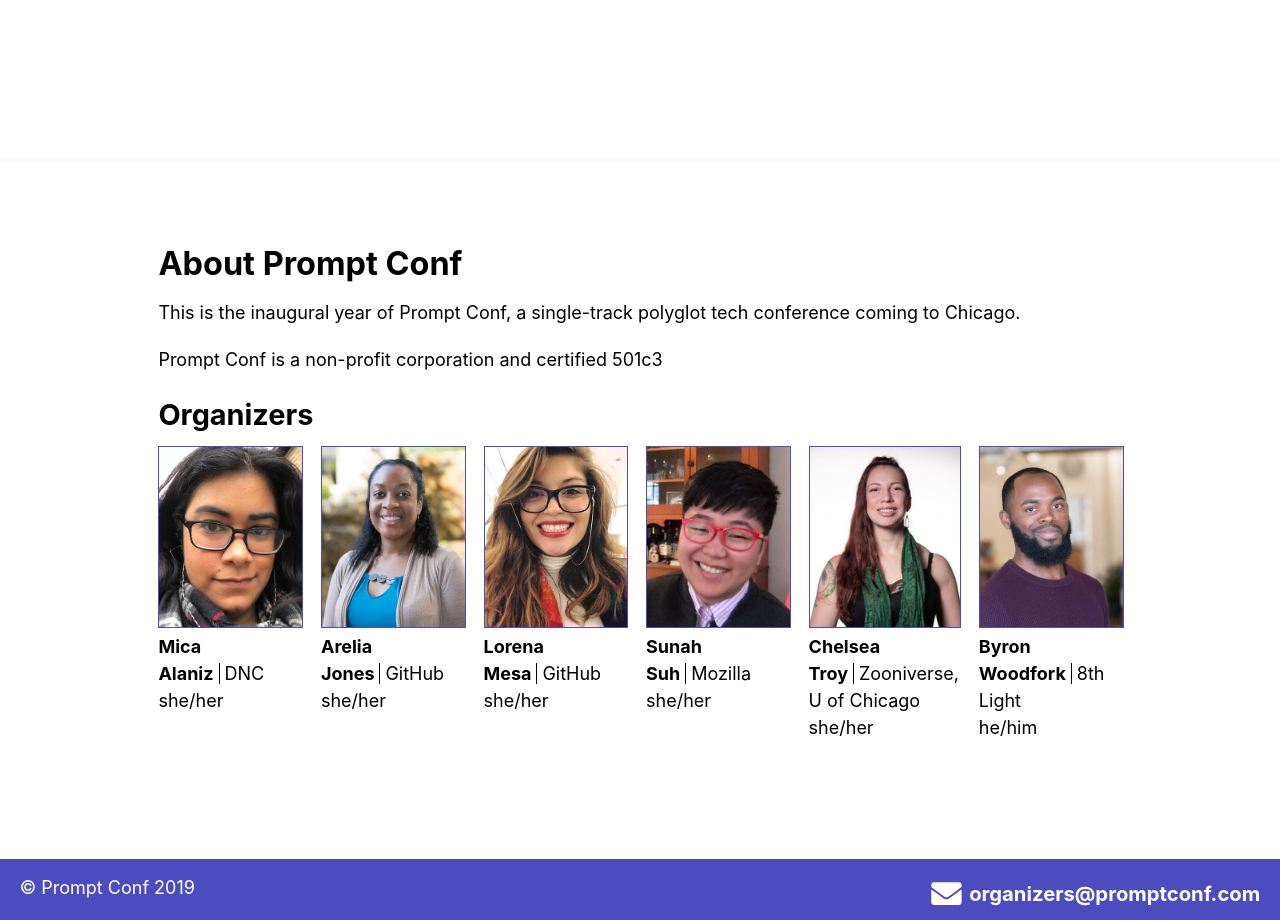
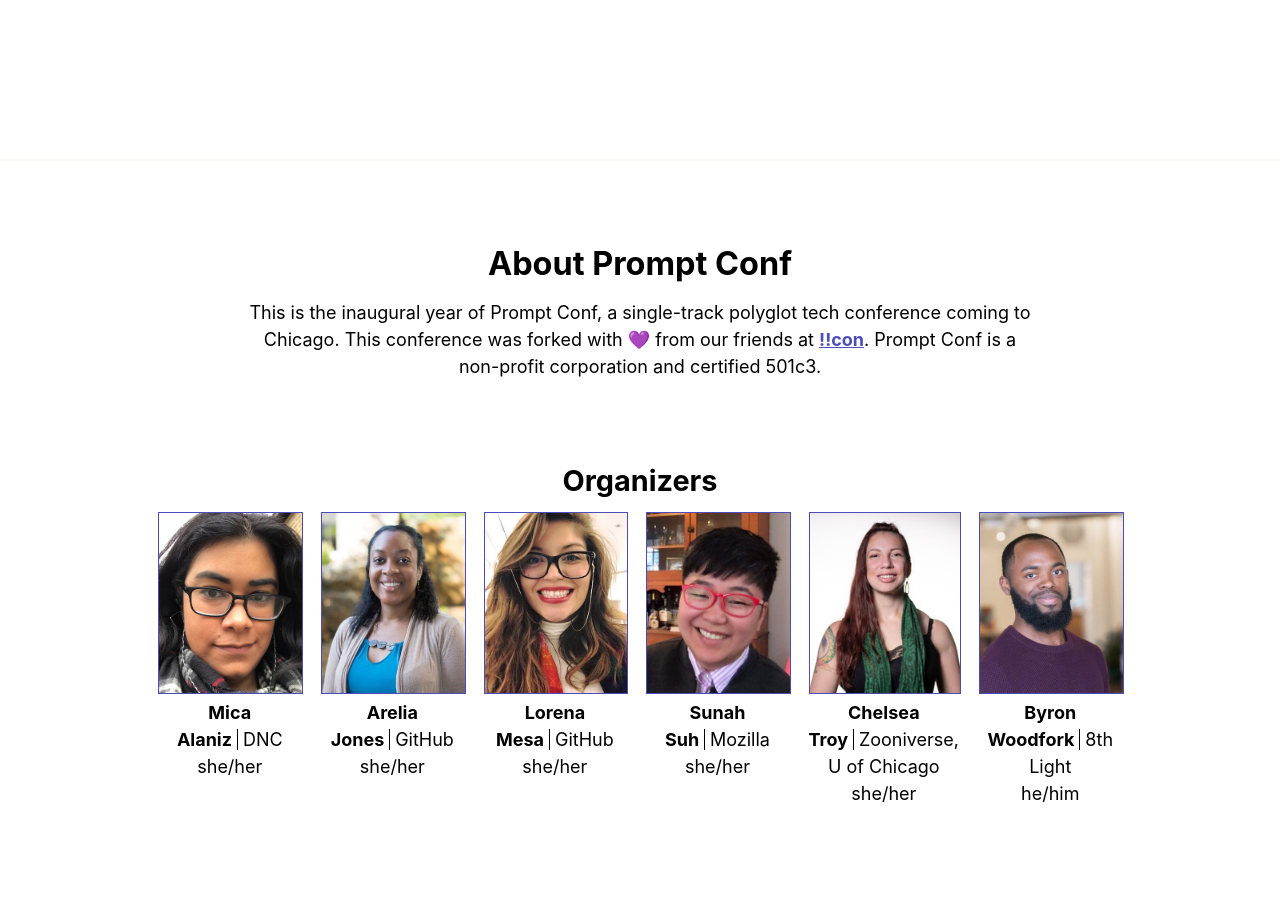
Before and after one commit to promptconf/promptconf.github.io, a Jekyll site: the page built from index.html, in a window 1280 px wide. Shown: the part 3714-4634 px from the top of the page. Built offline with Jekyll 4.4.1, drawn with Linux system fonts in a browser that asks for light colours; nearby versions of some CDN libraries; some web fonts are replaced; comment, search, counter and statistics services are not loaded.

Commit message:
update and style about

```diff
--- a/_includes/home/about.html
+++ b/_includes/home/about.html
@@ -1,6 +1,6 @@
 <h2>About Prompt Conf</h2>
-<p>This is the inaugural year of Prompt Conf, a single-track polyglot tech conference coming to Chicago.</p>
-<p>Prompt Conf is a non-profit corporation and certified 501c3</p>
+<p class='home__about__text'>This is the inaugural year of Prompt Conf, a single-track polyglot tech conference coming to Chicago. This conference was forked with &#x1F49C; from our friends at <a href='http://bangbangcon.com/' target='_blank'>!!con</a>. Prompt Conf is a non-profit corporation and certified 501c3.</p>
+
 <h3>Organizers</h3>
 
 <div class='organizers-wrap'>
--- a/assets/_sass/main.scss
+++ b/assets/_sass/main.scss
@@ -563,9 +563,15 @@ $photo-banner-breakpoint: 47rem;
     border-radius: $border-radius-major;
 }
 
-// .loc__cta-text {
-//     margin-bottom: $space-jumbo;
-// }
+.home__about {
+    text-align: center;
+}
+
+.home__about__text {
+    margin: auto;
+    margin-bottom: $space-xlarge;
+    max-width: 70ch;
+}
 
 .footer {
     display: grid;
--- a/index.html
+++ b/index.html
@@ -8,4 +8,4 @@
 {% include partials/photo-banner.html %}
 <section class='section--home home__faq' id='faq'>{% include home/faq.html %}</section>
 <section class='section--home home__loc' id='location'>{% include home/location.html %}</section>
-<section class='section--home' id='about'>{% include home/about.html %}</section>
+<section class='section--home home__about' id='about'>{% include home/about.html %}</section>
```
